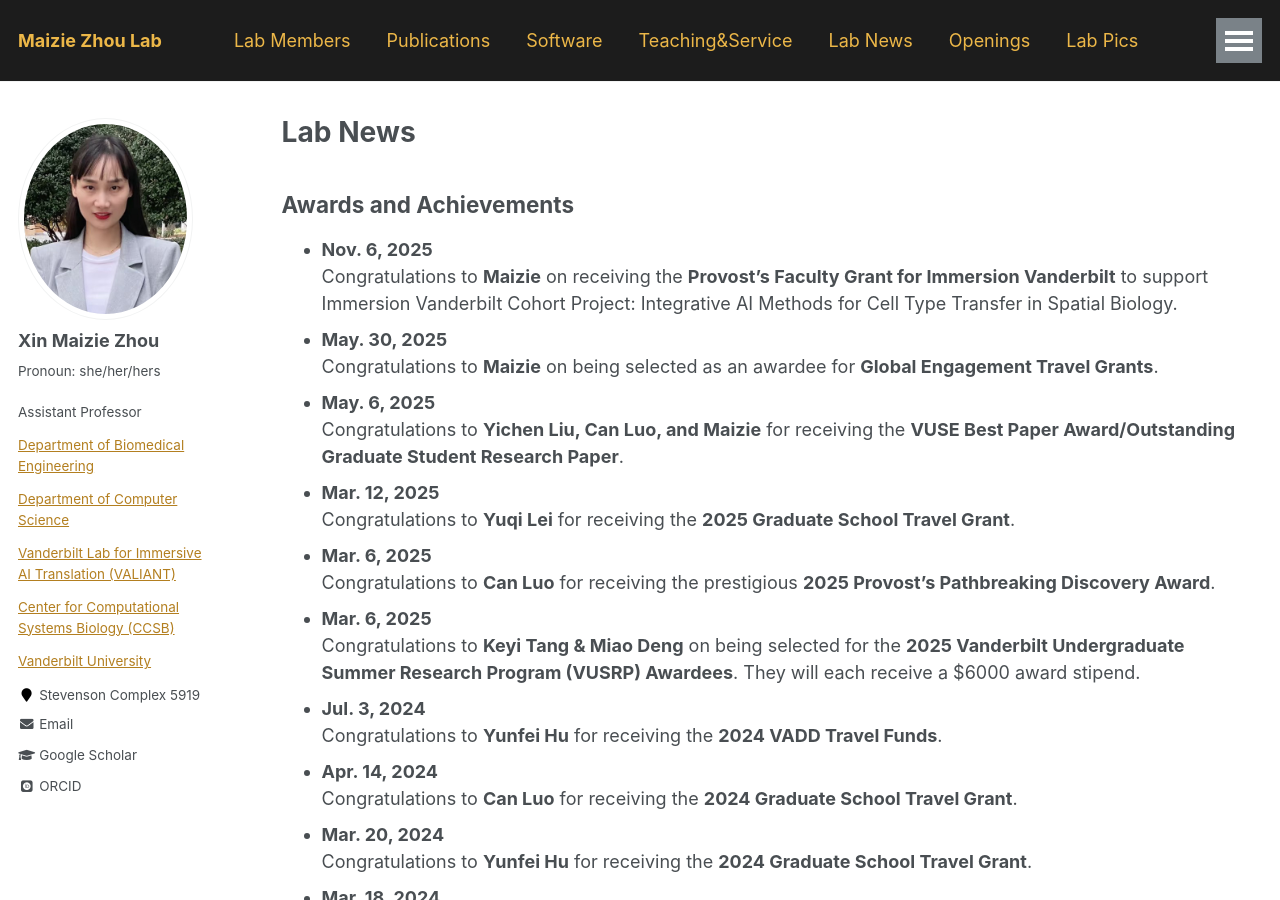
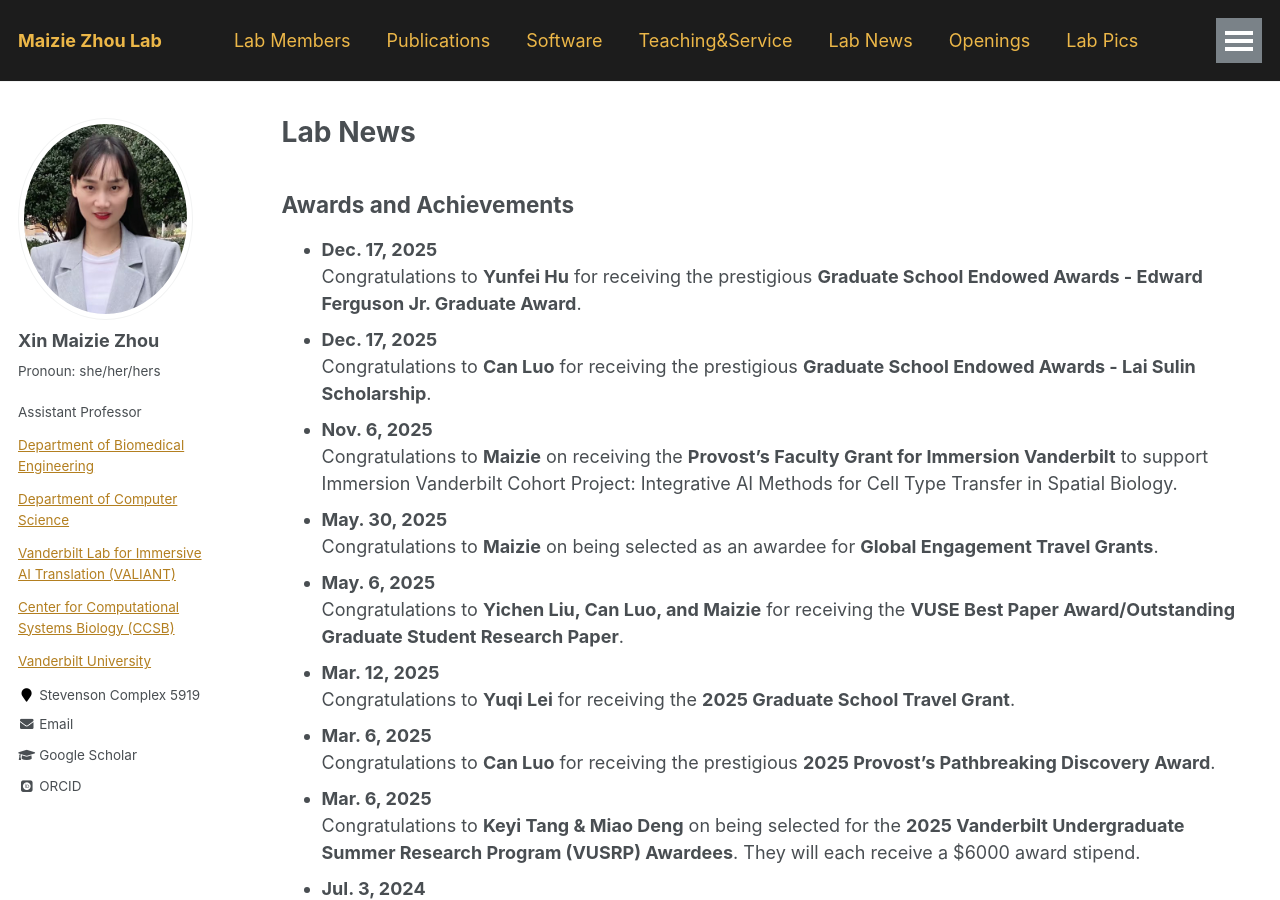
Before and after one commit to maiziezhoulab/Maiziezhoulab.github.io, a Jekyll site: the page built from _pages/LabNews.md, in a window 1280 px wide and 900 px high. Built offline with Jekyll 4.4.1, drawn with Linux system fonts in a browser that asks for light colours; some web fonts are replaced.

Commit message:
Update LabNews.md

```diff
--- a/_pages/LabNews.md
+++ b/_pages/LabNews.md
@@ -6,6 +6,10 @@ author_profile: true
 ---
 
 ## Awards and Achievements
+- **Dec. 17, 2025**
+  Congratulations to **Yunfei Hu** for receiving the prestigious **Graduate School Endowed Awards - Edward Ferguson Jr. Graduate Award**.
+- **Dec. 17, 2025**
+  Congratulations to **Can Luo** for receiving the prestigious **Graduate School Endowed Awards - Lai Sulin Scholarship**.
 - **Nov. 6, 2025**
   Congratulations to **Maizie** on receiving the **Provost’s Faculty Grant for Immersion Vanderbilt** to support Immersion Vanderbilt Cohort Project: Integrative AI Methods for Cell Type Transfer in Spatial Biology.
 - **May. 30, 2025**
```
